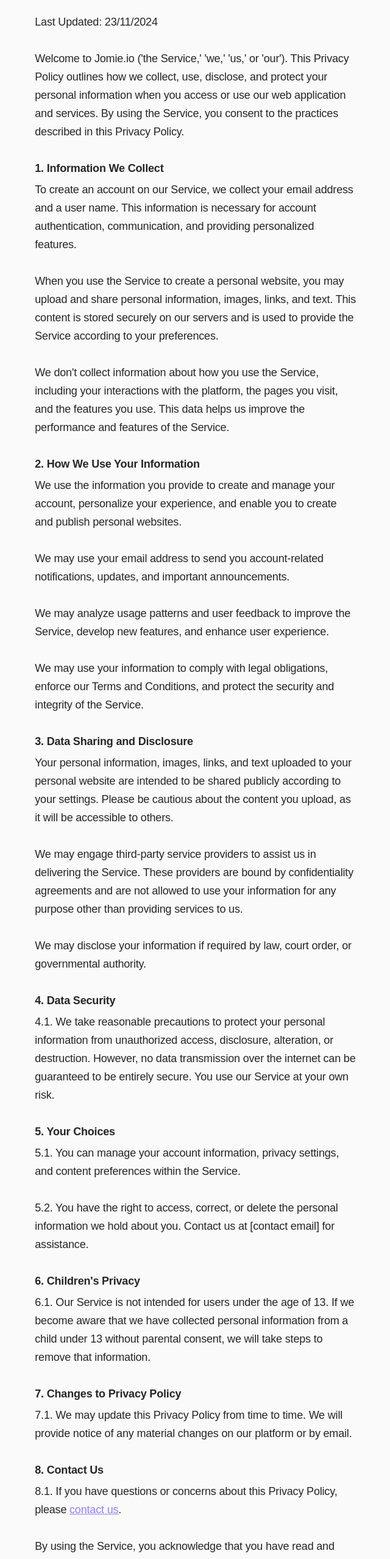
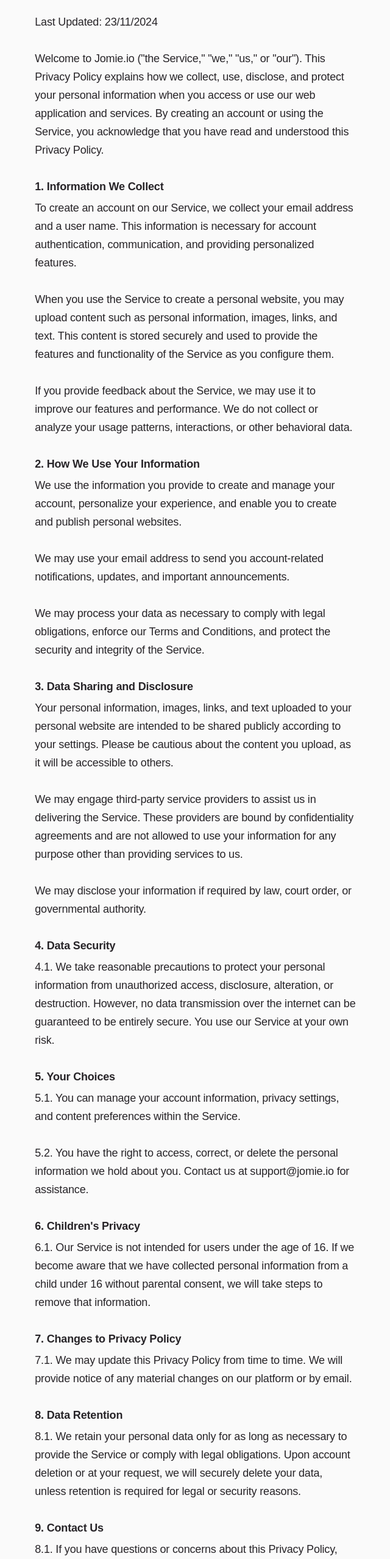
Before and after one commit to xenartro/jomie, a React (Vite) app in the folder frontend/: page /privacy in a window 1280 px wide. Shown: the part 235-2792 px from the top of the page at 61% size, without its empty margins (319-959 px from the left). Built offline with nearby package versions, Linux system fonts and the light colour scheme; no server answers; a web font is replaced by a local one.

Commit message:
Privacy policy: update

```diff
--- a/frontend/src/components/common/Privacy.tsx
+++ b/frontend/src/components/common/Privacy.tsx
@@ -25,7 +25,7 @@
           <p>{t("Last Updated: 23/11/2024")}</p>
           <p>
             {t(
-              "Welcome to Jomie.io ('the Service,' 'we,' 'us,' or 'our'). This Privacy Policy outlines how we collect, use, disclose, and protect your personal information when you access or use our web application and services. By using the Service, you consent to the practices described in this Privacy Policy."
+              `Welcome to Jomie.io ("the Service," "we," "us," or "our"). This Privacy Policy explains how we collect, use, disclose, and protect your personal information when you access or use our web application and services. By creating an account or using the Service, you acknowledge that you have read and understood this Privacy Policy.`
             )}
           </p>
           <h5>{t("1. Information We Collect")}</h5>
@@ -36,12 +36,12 @@
           </p>
           <p>
             {t(
-              "1.2. Content Information: When you use the Service to create a personal website, you may upload and share personal information, images, links, and text. This content is stored securely on our servers and is used to provide the Service according to your preferences."
+              "1.2. Content You Upload: When you use the Service to create a personal website, you may upload content such as personal information, images, links, and text. This content is stored securely and used to provide the features and functionality of the Service as you configure them."
             )}
           </p>
           <p>
             {t(
-              "1.3. Usage Data: We don't collect information about how you use the Service, including your interactions with the platform, the pages you visit, and the features you use. This data helps us improve the performance and features of the Service."
+              "1.3. Usage Data: If you provide feedback about the Service, we may use it to improve our features and performance. We do not collect or analyze your usage patterns, interactions, or other behavioral data."
             )}
           </p>
 
@@ -58,12 +58,7 @@
           </p>
           <p>
             {t(
-              "2.3. Improvement and Analysis: We may analyze usage patterns and user feedback to improve the Service, develop new features, and enhance user experience."
-            )}
-          </p>
-          <p>
-            {t(
-              "2.4. Legal and Security: We may use your information to comply with legal obligations, enforce our Terms and Conditions, and protect the security and integrity of the Service."
+              "2.3. Legal Compliance and Security: We may process your data as necessary to comply with legal obligations, enforce our Terms and Conditions, and protect the security and integrity of the Service."
             )}
           </p>
 
@@ -99,14 +94,14 @@
           </p>
           <p>
             {t(
-              "5.2. You have the right to access, correct, or delete the personal information we hold about you. Contact us at [contact email] for assistance."
+              "5.2. You have the right to access, correct, or delete the personal information we hold about you. Contact us at support@jomie.io for assistance."
             )}
           </p>
 
           <h5>{t("6. Children's Privacy")}</h5>
           <p>
             {t(
-              "6.1. Our Service is not intended for users under the age of 13. If we become aware that we have collected personal information from a child under 13 without parental consent, we will take steps to remove that information."
+              "6.1. Our Service is not intended for users under the age of 16. If we become aware that we have collected personal information from a child under 16 without parental consent, we will take steps to remove that information."
             )}
           </p>
 
@@ -117,7 +112,14 @@
             )}
           </p>
 
-          <h5>{t("8. Contact Us")}</h5>
+          <h5>{t("8. Data Retention")}</h5>
+          <p>
+            {t(
+              "8.1. We retain your personal data only for as long as necessary to provide the Service or comply with legal obligations. Upon account deletion or at your request, we will securely delete your data, unless retention is required for legal or security reasons."
+            )}
+          </p>
+
+          <h5>{t("9. Contact Us")}</h5>
           <p>
             {t(
               "8.1. If you have questions or concerns about this Privacy Policy, please "
@@ -127,7 +129,7 @@
 
           <p>
             {t(
-              "By using the Service, you acknowledge that you have read and understood this Privacy Policy and consent to the collection, use, and disclosure of your personal information as described herein."
+              "By using the Service, you acknowledge that you have read and understood this Privacy Policy. You also consent to the collection, use, and disclosure of your personal information as described herein, where such consent is required by applicable law."
             )}
           </p>
           <br />
```
